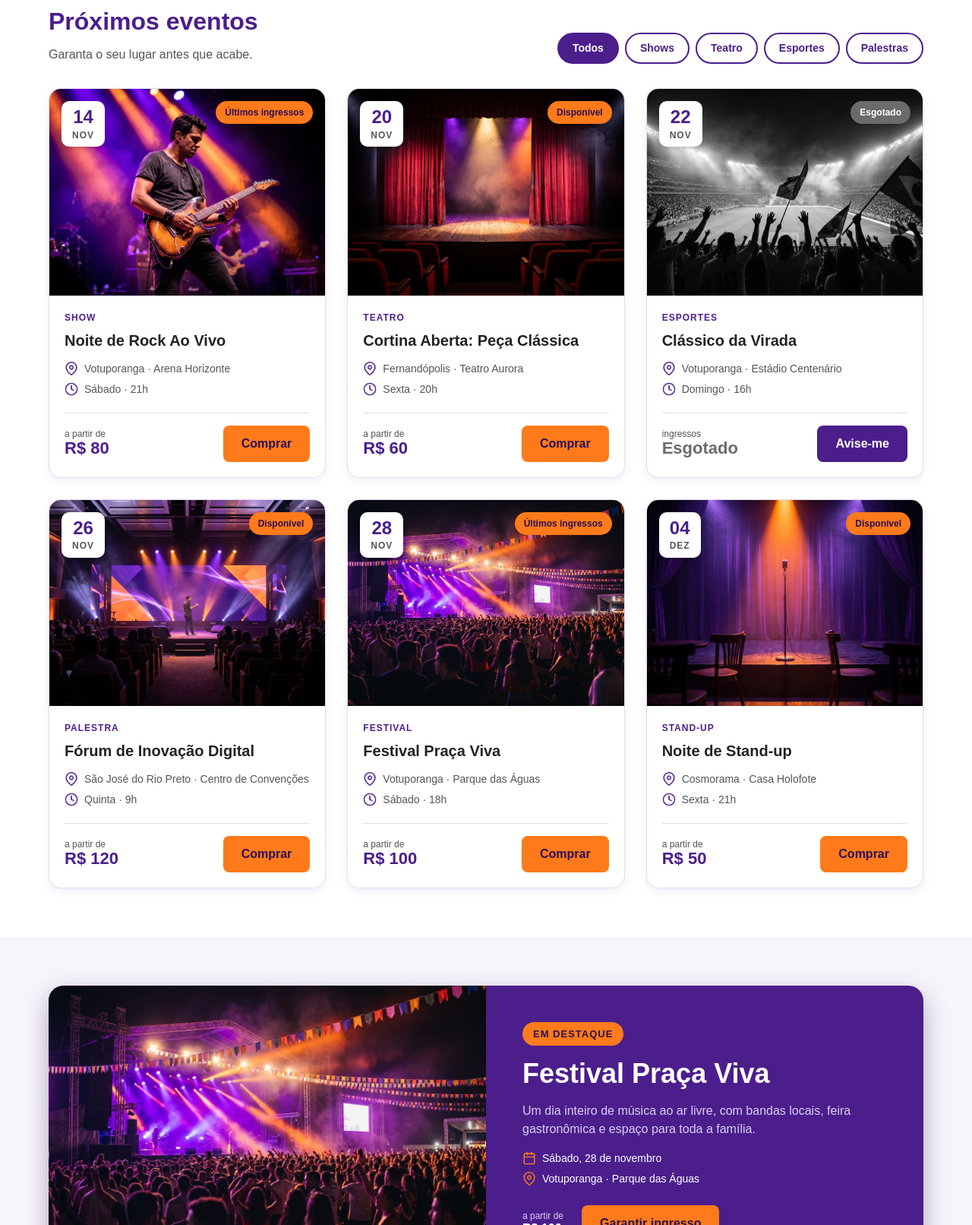
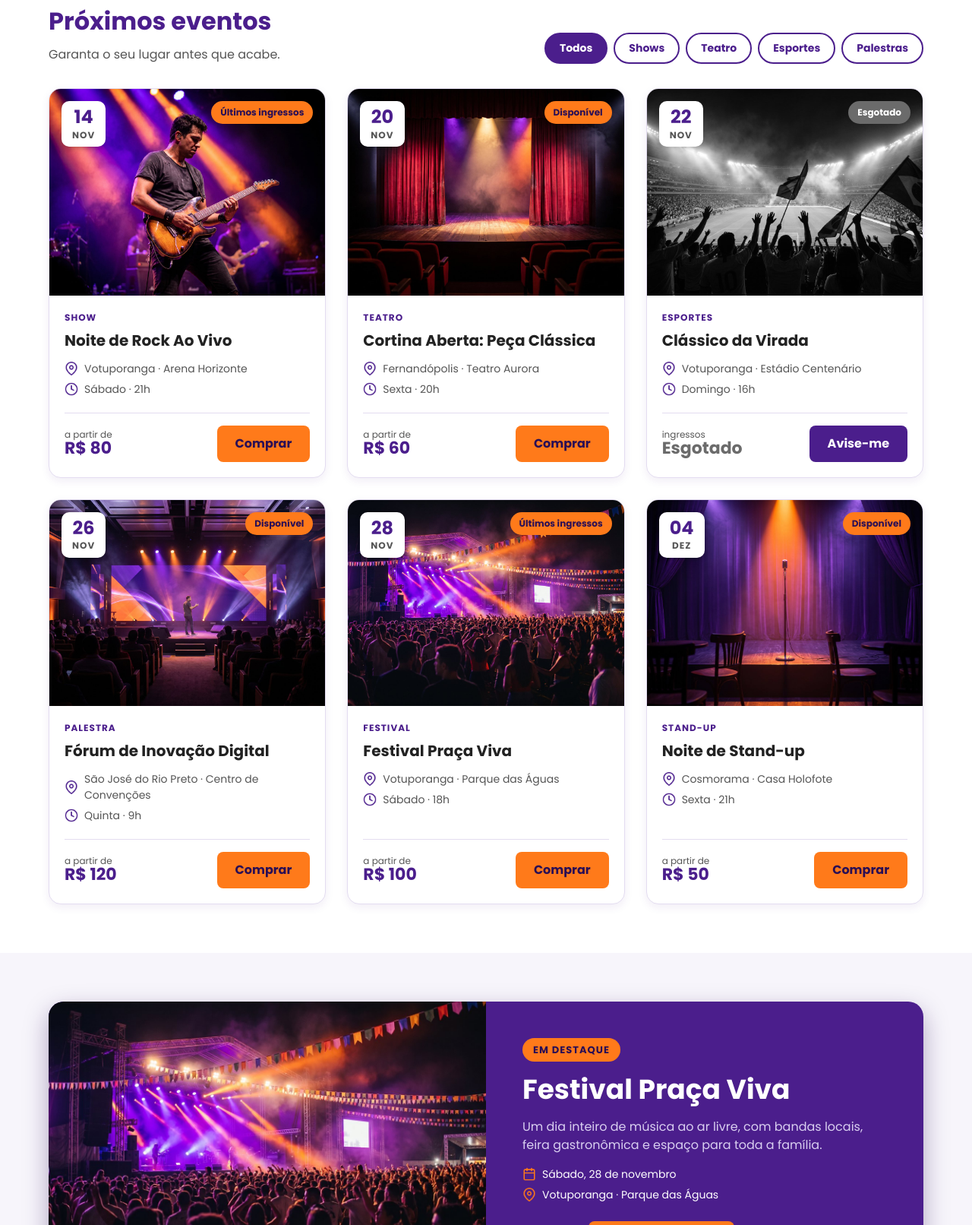
Before and after one commit to luizafumero/ingresso-j-, a plain HTML site: page projeto-inicial/index.html in a window 1280 px wide. Shown: the part 1188-2800 px from the top of the page at 76% size. Drawn offline with Linux system fonts and the light colour scheme.

Commit message:
projeto pronto

```diff
--- a/projeto-inicial/index.html
+++ b/projeto-inicial/index.html
@@ -10,6 +10,9 @@
   <title>Ingresso Já — Os melhores eventos de Votuporanga e região</title>
   <!-- Ícone da aba, título da aba e ligação com o arquivo de estilos -->
   <link rel="icon" href="img/icone-ingresso.png" type="image/png">
+  <link rel="preconnect" href="https://fonts.googleapis.com">
+<link rel="preconnect" href="https://fonts.gstatic.com" crossorigin>
+<link href="https://fonts.googleapis.com/css2?family=Poppins:wght@400;600;700&display=swap" rel="stylesheet">
   <link rel="stylesheet" href="style.css">
 </head>
 <body id="topo">
--- a/projeto-inicial/style.css
+++ b/projeto-inicial/style.css
@@ -4,6 +4,13 @@
    Os conceitos da aula ainda NÃO aparecem de propósito:
    cores em hexadecimal, tamanhos em px, fonte Arial e nenhuma animação.
    A responsividade (media queries) fica no fim deste arquivo e não faz parte da aula. */
+
+/* Variaveis */
+:root{
+  --cor-primaria: #4B1E8C;
+  --cor-destaque: #FF7A1A;
+  --fonte-base: "Poppins", Arial, sans-serif;
+}
 
 /* RESET: zera as margens e o espaçamento padrão do navegador.
    box-sizing: border-box faz width e height já contarem o padding e a borda (o box model fica previsível). */
@@ -16,7 +23,7 @@
 /* CORPO DA PÁGINA: fonte, cor de fundo e cor do texto que todos os elementos herdam.
    line-height é a altura da linha (1.5 = uma vez e meia o tamanho da fonte). */
 body {
-  font-family: Arial, sans-serif;
+  font-family: var(--fonte-base);
   background-color: #f7f5fb;
   color: #222222;
   line-height: 1.5;
@@ -52,7 +59,7 @@ ol {
   left: 16px;
   z-index: 10;
   background-color: #ffffff;
-  color: #4B1E8C;
+  color: var(--cor-primaria);
   font-weight: bold;
   padding: 10px 18px;
   border-radius: 8px;
@@ -67,14 +74,14 @@ ol {
    inline-block permite usar padding e largura, mantendo o botão do tamanho do texto. */
 .botao {
   display: inline-block;
-  background-color: #FF7A1A;
+  background-color: var(--cor-destaque);
   color: #2a0f55;
   padding: 12px 24px;
   border-radius: 8px;
   border: none;
   text-decoration: none;
   text-align: center;
-  font-family: Arial, sans-serif;
+  font-family: var(--fonte-base);
   font-size: 16px;
   font-weight: bold;
   cursor: pointer;
@@ -90,13 +97,13 @@ ol {
 
 /* VARIAÇÃO: botão roxo (usado no Avise-me e na newsletter). */
 .botao-secundario {
-  background-color: #4B1E8C;
+  background-color: var(--cor-primaria);
   color: #ffffff;
 }
 
 /* CABEÇALHO: faixa roxa no topo. box-shadow cria a sombra: deslocamento horizontal, vertical, desfoque e cor. */
 .cabecalho {
-  background-color: #4B1E8C;
+  background-color: var(--cor-primaria);
   padding: 14px 0;
   box-shadow: 0 2px 8px rgba(0, 0, 0, 0.25);
 }
@@ -149,7 +156,7 @@ ol {
   position: relative;
   display: flex;
   align-items: center;
-  min-height: 560px;
+  min-height: 70vh;
   background-image: url("img/hero.jpeg");
   background-size: cover;
   background-position: center;
@@ -183,7 +190,7 @@ ol {
 /* ETIQUETA laranja. text-transform deixa o texto em maiúsculas e letter-spacing espaça as letras. */
 .hero-tag {
   display: inline-block;
-  background-color: #FF7A1A;
+  background-color: var(--cor-destaque);
   color: #2a0f55;
   font-size: 13px;
   font-weight: bold;
@@ -196,7 +203,7 @@ ol {
 
 /* TÍTULO PRINCIPAL: letter-spacing negativo aproxima as letras, o que fica melhor em títulos grandes. */
 .hero-texto h1 {
-  font-size: 52px;
+  font-size: 3,25rem;
   line-height: 1.15;
   letter-spacing: -1px;
   margin-bottom: 16px;
@@ -232,7 +239,7 @@ ol {
 .campo span {
   font-size: 12px;
   font-weight: bold;
-  color: #4B1E8C;
+  color: var(--cor-primaria);
   text-transform: uppercase;
   letter-spacing: 1px;
 }
@@ -315,7 +322,7 @@ ol {
 
 .titulo-secao h2 {
   font-size: 32px;
-  color: #4B1E8C;
+  color: var(--cor-primaria);
   margin-bottom: 8px;
 }
 
@@ -387,16 +394,16 @@ ol {
 .filtros a {
   display: block;
   padding: 8px 18px;
-  border: 2px solid #4B1E8C;
+  border: 2px solid var(--cor-primaria);
   border-radius: 24px;
-  color: #4B1E8C;
+  color: var(--cor-primaria);
   text-decoration: none;
   font-size: 14px;
   font-weight: bold;
 }
 
 .filtros a.ativo {
-  background-color: #4B1E8C;
+  background-color: var(--cor-primaria);
   color: #ffffff;
 }
 
@@ -417,6 +424,25 @@ ol {
   border-radius: 16px;
   overflow: hidden;
   box-shadow: 0 4px 12px rgba(75, 30, 140, 0.08);
+  transition:
+     transform 0.5s ease,
+     box-shadow 0.5s ease;
+}
+
+.card:hover{
+  transform: translateY(-6px);
+  box-shadow: 0 18px 36px rgba(75, 30, 140, 0.25);
+}
+
+@keyframes subir{
+  from{
+    opacity: 0;
+    transform: translateY(24px);
+  }
+  to{
+    opacity: 0;
+    transform: translateY(0);
+  }
 }
 
 /* Área da foto: position relative para a data e o selo ficarem sobre ela. */
@@ -446,7 +472,7 @@ ol {
 .data strong {
   display: block;
   font-size: 24px;
-  color: #4B1E8C;
+  color: var(--cor-primaria);
 }
 
 .data span {
@@ -461,7 +487,7 @@ ol {
   position: absolute;
   top: 16px;
   right: 16px;
-  background-color: #FF7A1A;
+  background-color: var(--cor-destaque);
   color: #2a0f55;
   font-size: 12px;
   font-weight: bold;
@@ -489,7 +515,7 @@ ol {
 .categoria-evento {
   font-size: 12px;
   font-weight: bold;
-  color: #4B1E8C;
+  color: var(--cor-primaria);
   text-transform: uppercase;
   letter-spacing: 1px;
   margin-bottom: 6px;
@@ -533,7 +559,7 @@ ol {
 .preco {
   font-size: 22px;
   font-weight: bold;
-  color: #4B1E8C;
+  color: var(--cor-primaria);
   line-height: 1.1;
 }
 
@@ -568,7 +594,7 @@ ol {
   grid-template-columns: 1fr 1fr;
   border-radius: 20px;
   overflow: hidden;
-  background-color: #4B1E8C;
+  background-color: var(--cor-primaria);
   box-shadow: 0 12px 32px rgba(42, 15, 85, 0.35);
 }
 
@@ -654,7 +680,7 @@ ol {
   height: 56px;
   margin: 0 auto 16px;
   border-radius: 50%;
-  background-color: #4B1E8C;
+  background-color: var(--cor-primaria);
   color: #ffffff;
   font-size: 24px;
   font-weight: bold;
@@ -673,7 +699,7 @@ ol {
 
 /* NEWSLETTER: faixa laranja com chamada e formulário de e-mail. */
 .newsletter {
-  background-color: #FF7A1A;
+  background-color: var(--cor-destaque);
   padding: 48px 0;
 }
 
```
